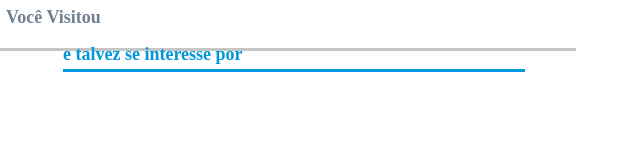
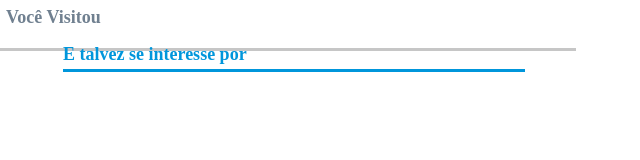
Before and after one commit to br-monteiro/vitrine, a plain HTML site: page index.html in a window 1280 px wide. Shown: the full height of the page, 0-640 px from the left. Drawn offline with Linux system fonts and the light colour scheme.

Commit message:
mod: Pequeno ajuste no título da vitrine

```diff
--- a/index.html
+++ b/index.html
@@ -11,7 +11,7 @@
     </head>
     <body>
         <div class="vitrine-wrapper-auto produto-recomendacao">
-            <h2 class="title">Você Visitou <span>e talvez se interesse por</span></h2>
+            <h2 class="title">Você Visitou <span> E talvez se interesse por</span></h2>
 
             <div class="item-referencia vitrine-wrapper" id="produtoReferenciaView"></div>
 
```
